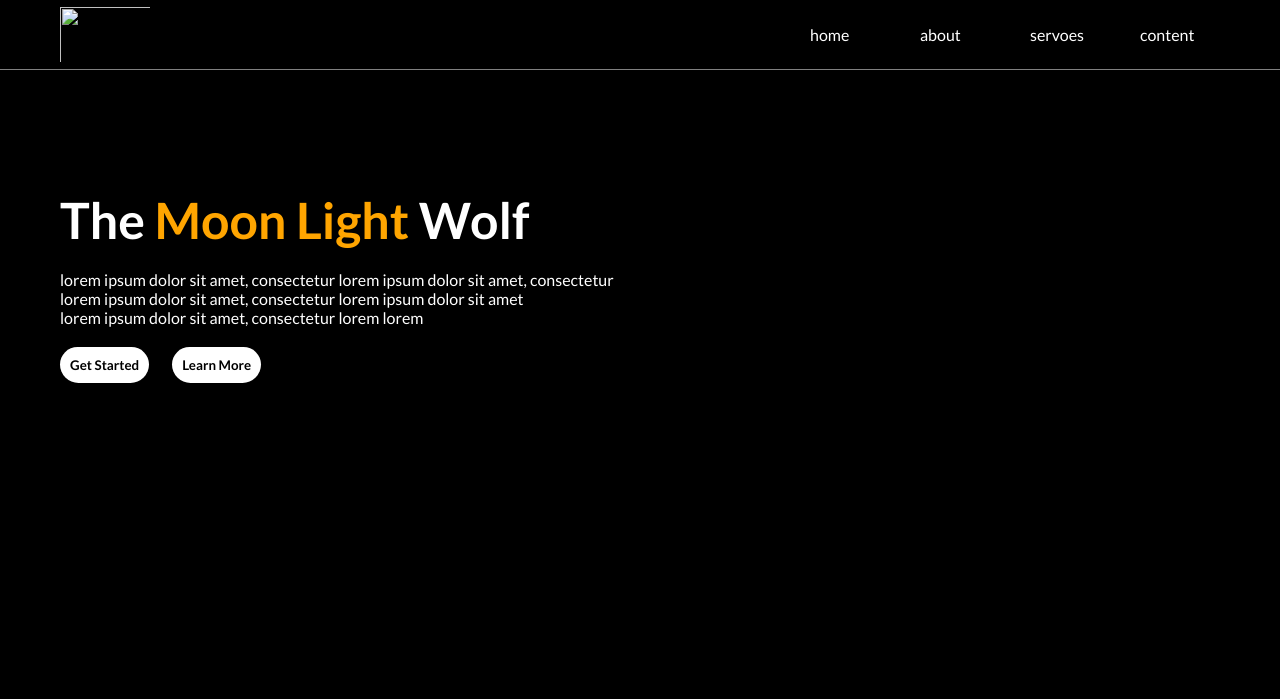
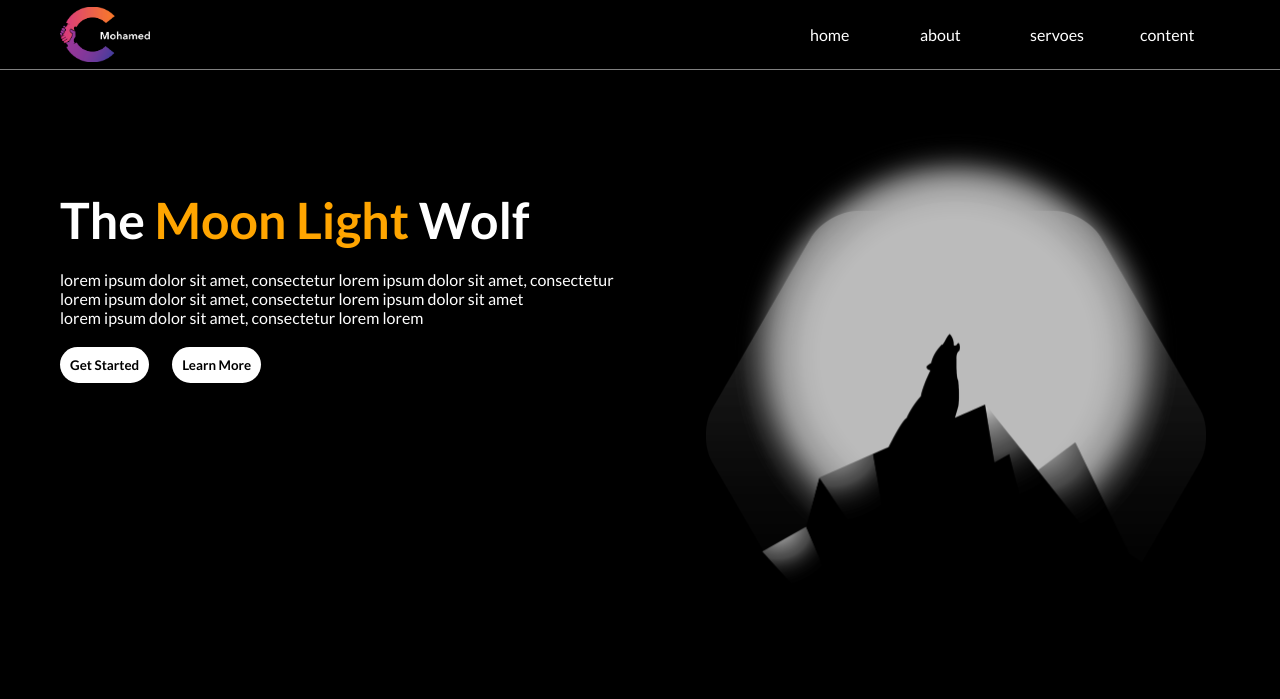
Before and after one commit to mohamedali12317/wolf, a plain HTML site: page index.html in a window 1280 px wide. Drawn offline with Linux system fonts and the light colour scheme.

Commit message:
update img

```diff
--- a/index.html
+++ b/index.html
@@ -13,7 +13,7 @@
 <body>
     <div class="nav-bar">
 
-        <img src="./images/logo.png" alt="" srcset="">
+        <img src="logo.png" alt="" srcset="">
 
         <ul>
             <li><a href="#"class="first_hover">home</a></li>
@@ -38,7 +38,7 @@
 
         <div>
 
-            <img src="./images/Wolf.png" alt="" srcset="">
+            <img src="Wolf.png" alt="" srcset="">
         </div>
 
     </div>
```
